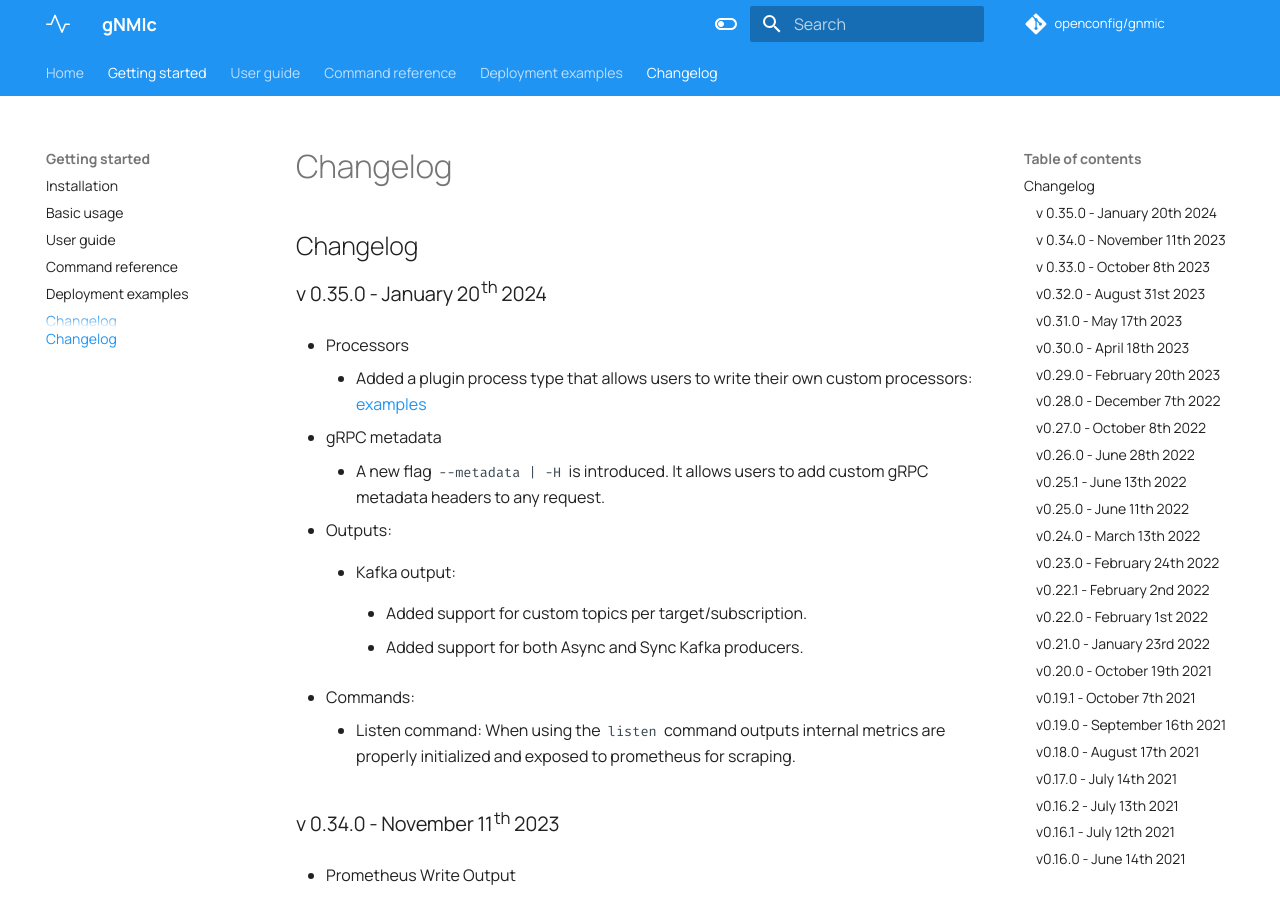
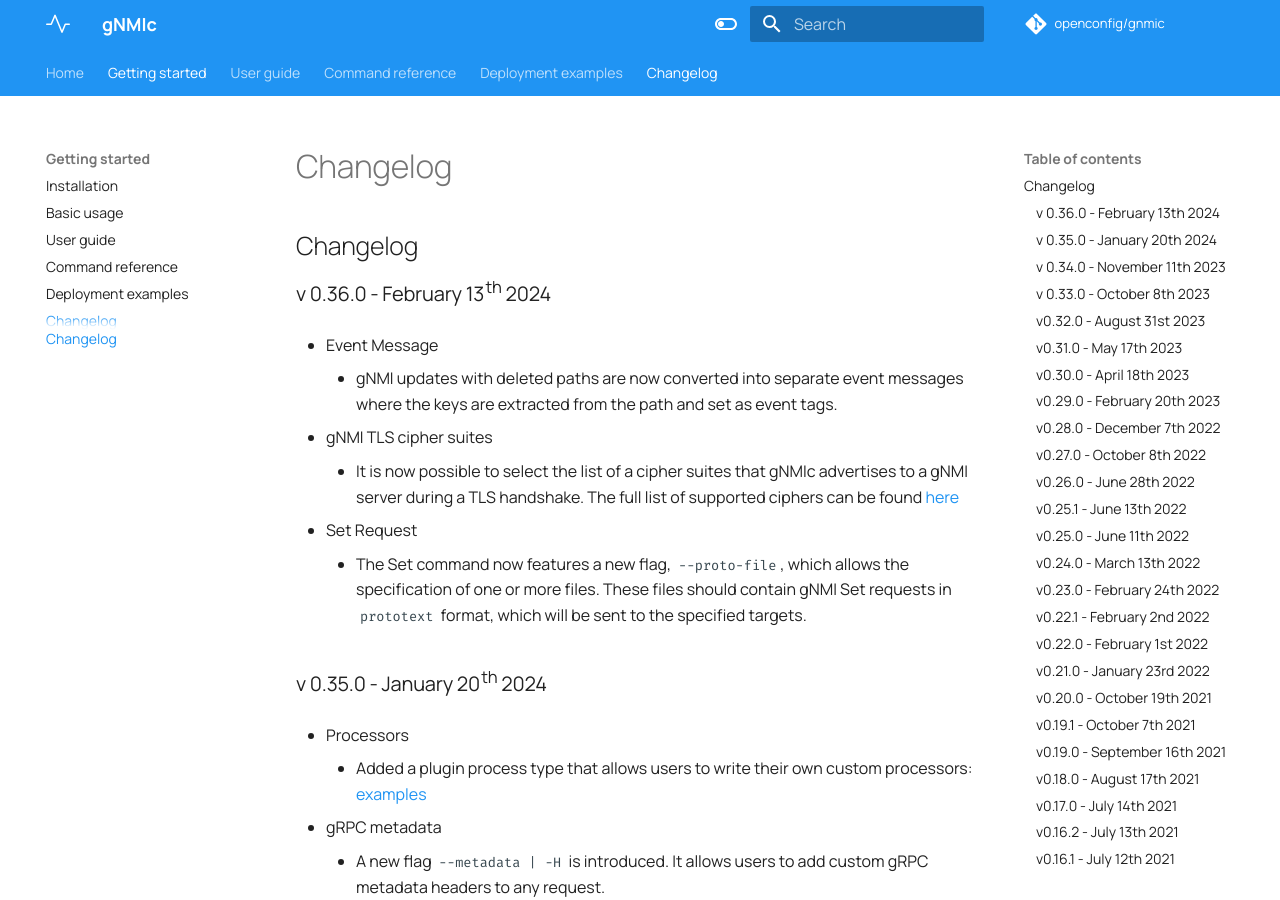
Before and after one commit to openconfig/gnmic, an MkDocs documentation site: the page built from docs/changelog.md, in a window 1280 px wide and 900 px high. Built offline with MkDocs 1.6.1 and Material for MkDocs 9.7.7, drawn with Linux system fonts in a browser that asks for light colours; comment, search, counter and statistics services are not loaded.

Commit message:
add v0.36.0 changelog

```diff
--- a/docs/changelog.md
+++ b/docs/changelog.md
@@ -1,4 +1,18 @@
 ## Changelog
+
+### v 0.36.0 - February 13th 2024
+
+- Event Message
+
+    - gNMI updates with deleted paths are now converted into separate event messages where the keys are extracted from the path and set as event tags.
+
+- gNMI TLS cipher suites
+
+    - It is now possible to select the list of a cipher suites that gNMIc advertises to a gNMI server during a TLS handshake. The full list of supported ciphers can be found [here](user_guide/targets/targets.md#controlling-the-advertised-cipher-suites)
+
+- Set Request
+
+    - The Set command now features a new flag, `--proto-file`, which allows the specification of one or more files. These files should contain gNMI Set requests in `prototext` format, which will be sent to the specified targets.
 
 ### v 0.35.0 - January 20th 2024
 
```
